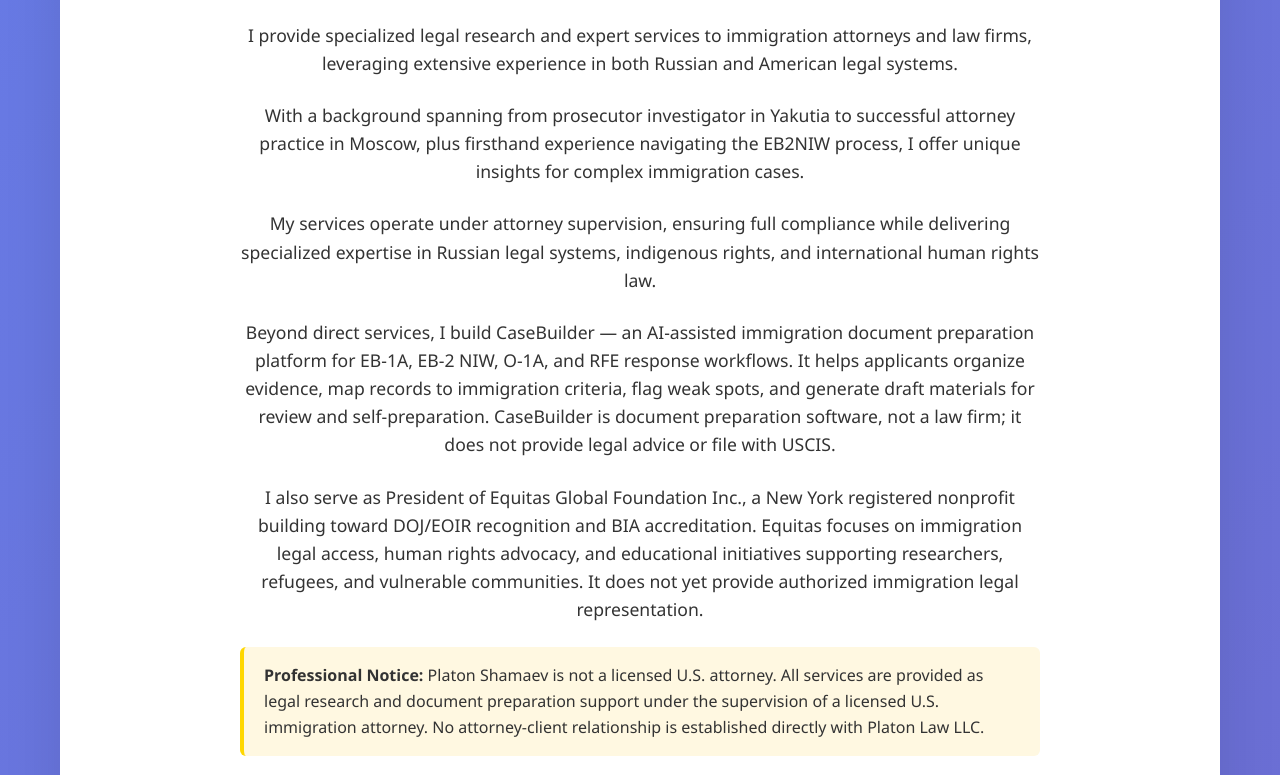
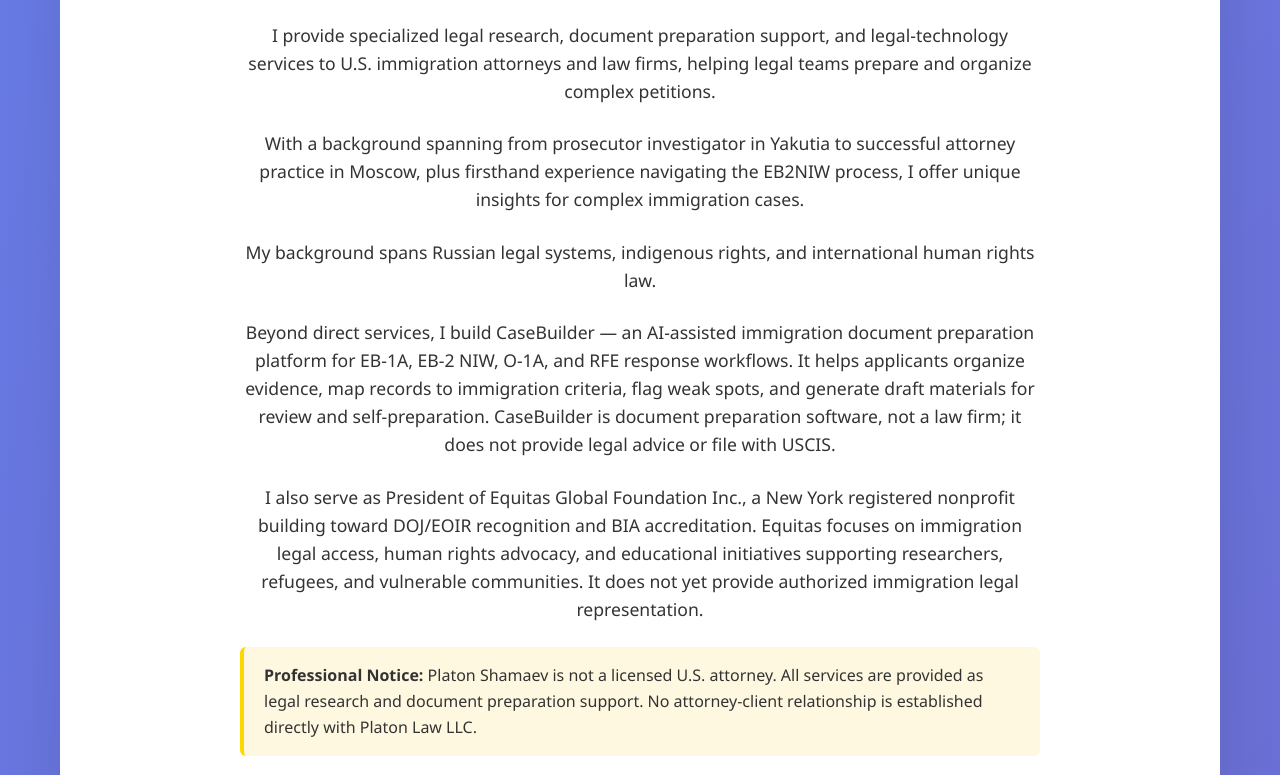
Before and after one commit to Pshamaev/platon.law, a website: page public/index.html in a window 1280 px wide. Shown: the part 805-1580 px from the top of the page. Drawn offline with Linux system fonts and the light colour scheme.

Commit message:
Revise legal service descriptions and disclaimers
Updated legal service descriptions and removed attorney supervision mention in several sections for clarity.

```diff
--- a/public/index.html
+++ b/public/index.html
@@ -530,13 +530,13 @@
             <section id="about" class="section">
                 <h2 data-i18n="about_title">Professional Legal Support Services</h2>
                 <p data-i18n="about_p1">
-                    I provide specialized legal research and expert services to immigration attorneys and law firms, leveraging extensive experience in both Russian and American legal systems.
+                    I provide specialized legal research, document preparation support, and legal-technology services to U.S. immigration attorneys and law firms, helping legal teams prepare and organize complex petitions.
                 </p>
                 <p data-i18n="about_p2">
                     With a background spanning from prosecutor investigator in Yakutia to successful attorney practice in Moscow, plus firsthand experience navigating the EB2NIW process, I offer unique insights for complex immigration cases.
                 </p>
                 <p data-i18n="about_p3">
-                    My services operate under attorney supervision, ensuring full compliance while delivering specialized expertise in Russian legal systems, indigenous rights, and international human rights law.
+                    My background spans Russian legal systems, indigenous rights, and international human rights law.
                 </p>
                 <p data-i18n="about_cb">
                     Beyond direct services, I build CaseBuilder — an AI-assisted immigration document preparation platform for EB-1A, EB-2 NIW, O-1A, and RFE response workflows. It helps applicants organize evidence, map records to immigration criteria, flag weak spots, and generate draft materials for review and self-preparation. CaseBuilder is document preparation software, not a law firm; it does not provide legal advice or file with USCIS.
@@ -546,7 +546,7 @@
                 </p>
                 <div style="background:#fff8e1;border-left:4px solid #FFD700;padding:16px 20px;border-radius:6px;margin-top:24px;text-align:left;max-width:800px;margin-left:auto;margin-right:auto;">
                     <strong data-i18n="disclaimer_title">Professional Notice:</strong>
-                    <span data-i18n="disclaimer_text"> Platon Shamaev is not a licensed U.S. attorney. All services are provided as legal research and document preparation support under the supervision of a licensed U.S. immigration attorney. No attorney-client relationship is established directly with Platon Law LLC.</span>
+                    <span data-i18n="disclaimer_text"> Platon Shamaev is not a licensed U.S. attorney. All services are provided as legal research and document preparation support. No attorney-client relationship is established directly with Platon Law LLC.</span>
                 </div>
             </section>
 
@@ -669,8 +669,15 @@
                     </div>
                     <div class="timeline-item right">
                         <div class="timeline-content">
-                            <h3 data-i18n="timeline6_title">Legal Research Services (2022–Present)</h3>
-                            <p data-i18n="timeline6_desc">Providing specialized legal research and expert services to U.S. immigration attorneys through Platon Law LLC.</p>
+                            <h3 data-i18n="timeline6_title">Legal Research & Document Services</h3>
+                            <p data-i18n="timeline6_desc">Specialized legal research, certified document translations, grant research for nonprofits, and legal-technology development through Platon Law LLC.</p>
+                        </div>
+                    </div>
+                    <div class="timeline-item left">
+                        <div class="timeline-content">
+                            <img src="nomas-badge.png" alt="Foundations of Immigration Legal Services — Completed (No Más)" style="float:right; width:88px; height:88px; margin:0 0 8px 14px;">
+                            <h3 data-i18n="timeline7_title">Immigration Law Training (2026)</h3>
+                            <p data-i18n="timeline7_desc">Completed the Fundamentals of Immigration Law course (NOMAS), earning the Foundations of Immigration Legal Services credential from No Mas Legal Clinic. Foundational training in U.S. immigration law.</p>
                         </div>
                     </div>
                 </div>
@@ -678,7 +685,7 @@
 
             <div style="background: linear-gradient(135deg, #667eea, #764ba2); padding: 50px 40px; text-align: center;">
                 <h2 style="color: white; font-size: 2rem; margin-bottom: 1rem;" data-i18n="mid_cta_title">Ready to Support Your Cases?</h2>
-                <p style="color: rgba(255,255,255,0.9); font-size: 1.1rem; margin-bottom: 2rem; max-width: 600px; margin-left: auto; margin-right: auto;" data-i18n="mid_cta_desc">Specialized expertise in Russian legal systems, EB-1A/EB-2 NIW case development, and asylum reports — delivered under attorney supervision.</p>
+                <p style="color: rgba(255,255,255,0.9); font-size: 1.1rem; margin-bottom: 2rem; max-width: 600px; margin-left: auto; margin-right: auto;" data-i18n="mid_cta_desc">Specialized expertise in Russian legal systems, EB-1A/EB-2 NIW case development, and asylum reports.</p>
                 <a href="#contact" class="cta-button" data-i18n="mid_cta_btn">Get Expert Analysis</a>
             </div>
 
@@ -760,7 +767,7 @@
                 </a>
             </p>
             <p style="margin-top: 10px; font-size: 0.9rem;">
-                <strong data-i18n="footer_disclaimer_title">Professional Disclaimer:</strong> <span data-i18n="footer_disclaimer">All services provided under attorney supervision. No attorney-client relationship established without formal engagement with supervising counsel.</span>
+                <strong data-i18n="footer_disclaimer_title">Professional Disclaimer:</strong> <span data-i18n="footer_disclaimer">No attorney-client relationship established.</span>
             </p>
         </div>
     </footer>
@@ -783,9 +790,9 @@
                 hero_description: 'Specialized legal research and expert services for immigration attorneys and law firms',
                 hero_cta: 'Discuss Your Firm\'s Needs',
                 about_title: 'Professional Legal Support Services',
-                about_p1: 'I provide specialized legal research and expert services to immigration attorneys and law firms, leveraging extensive experience in both Russian and American legal systems.',
+                about_p1: 'I provide specialized legal research, document preparation support, and legal-technology services to U.S. immigration attorneys and law firms, helping legal teams prepare and organize complex petitions.',
                 about_p2: 'With a background spanning from prosecutor investigator in Yakutia to successful attorney practice in Moscow, plus firsthand experience navigating the EB2NIW process, I offer unique insights for complex immigration cases.',
-                about_p3: 'My services operate under attorney supervision, ensuring full compliance while delivering specialized expertise in Russian legal systems, indigenous rights, and international human rights law.',
+                about_p3: 'My background spans Russian legal systems, indigenous rights, and international human rights law.',
                 about_cb: 'Beyond direct services, I build CaseBuilder — an AI-assisted immigration document preparation platform for EB-1A, EB-2 NIW, O-1A, and RFE response workflows. It helps applicants organize evidence, map records to immigration criteria, flag weak spots, and generate draft materials for review and self-preparation. CaseBuilder is document preparation software, not a law firm; it does not provide legal advice or file with USCIS.',
                 about_eq: 'I also serve as President of Equitas Global Foundation Inc., a New York registered nonprofit building toward DOJ/EOIR recognition and BIA accreditation. Equitas focuses on immigration legal access, human rights advocacy, and educational initiatives supporting researchers, refugees, and vulnerable communities. It does not yet provide authorized immigration legal representation.',
                 services_title: 'Services for Law Firms',
@@ -826,8 +833,10 @@
                 timeline4_desc: 'Human Rights Advocates Program graduate, selected from 120+ international applicants.',
                 timeline5_title: 'EB2NIW Approval (2022)',
                 timeline5_desc: 'Successfully obtained National Interest Waiver approval, providing firsthand experience with the process.',
-                timeline6_title: 'Legal Research Services (2022–Present)',
-                timeline6_desc: 'Providing specialized legal research and expert services to U.S. immigration attorneys through Platon Law LLC.',
+                timeline6_title: 'Legal Research & Document Services',
+                timeline6_desc: 'Specialized legal research, certified document translations, grant research for nonprofits, and legal-technology development through Platon Law LLC.',
+                timeline7_title: 'Immigration Law Training (2026)',
+                timeline7_desc: 'Completed the Fundamentals of Immigration Law course (NOMAS), earning the Foundations of Immigration Legal Services credential from No Mas Legal Clinic. Foundational training in U.S. immigration law.',
                 contact_title: 'Contact for Legal Services',
                 contact_intro: 'Ready to discuss how my expertise can support your immigration cases? Let\'s explore collaboration opportunities.',
                 form_firm: 'Law Firm / Attorney Name',
@@ -850,11 +859,11 @@
                 footer_rights: 'All rights reserved.',
                 footer_services: 'Legal Research Services | Expert Witness | Case Development Support',
                 footer_disclaimer_title: 'Professional Disclaimer:',
-                footer_disclaimer: 'All services provided under attorney supervision. No attorney-client relationship established without formal engagement with supervising counsel.',
+                footer_disclaimer: 'No attorney-client relationship established.',
                 disclaimer_title: 'Professional Notice:',
-                disclaimer_text: ' Platon Shamaev is not a licensed U.S. attorney. All services are provided as legal research and document preparation support under the supervision of a licensed U.S. immigration attorney. No attorney-client relationship is established directly with Platon Law LLC.',
+                disclaimer_text: ' Platon Shamaev is not a licensed U.S. attorney. All services are provided as legal research and document preparation support. No attorney-client relationship is established directly with Platon Law LLC.',
                 mid_cta_title: 'Ready to Support Your Cases?',
-                mid_cta_desc: 'Specialized expertise in Russian legal systems, EB-1A/EB-2 NIW case development, and asylum reports — delivered under attorney supervision.',
+                mid_cta_desc: 'Specialized expertise in Russian legal systems, EB-1A/EB-2 NIW case development, and asylum reports.',
                 mid_cta_btn: 'Get Expert Analysis',
                 doola_title: 'Need US Business Services?',
                 doola_desc: 'Complete business solution: LLC formation, bookkeeping, taxes, and analytics. Perfect for international entrepreneurs and professionals expanding to the US market.',
@@ -876,9 +885,9 @@
                 hero_description: 'Специализированные юридические исследования и экспертные услуги для иммиграционных адвокатов и юридических фирм',
                 hero_cta: 'Обсудить потребности вашей фирмы',
                 about_title: 'Профессиональные услуги правовой поддержки',
-                about_p1: 'Я предоставляю специализированные юридические исследования и экспертные услуги иммиграционным адвокатам и юридическим фирмам, используя обширный опыт работы в российской и американской правовых системах.',
+                about_p1: 'Я предоставляю специализированные юридические исследования, поддержку в подготовке документов и услуги в области юридических технологий для иммиграционных адвокатов и юридических фирм США, помогая юридическим командам готовить и структурировать сложные петиции.',
                 about_p2: 'Имея опыт работы от следователя прокуратуры в Якутии до успешной адвокатской практики в Москве, а также личный опыт прохождения процесса EB2NIW, я предлагаю уникальные решения для сложных иммиграционных дел.',
-                about_p3: 'Мои услуги оказываются под надзором адвоката, что обеспечивает полное соответствие требованиям при предоставлении специализированной экспертизы в области российских правовых систем, прав коренных народов и международного права прав человека.',
+                about_p3: 'Мой опыт охватывает российские правовые системы, права коренных народов и международное право прав человека.',
                 about_cb: 'Помимо прямых услуг, я развиваю CaseBuilder — AI-платформу подготовки иммиграционных документов по направлениям EB-1A, EB-2 NIW, O-1A и ответов на RFE. Она помогает заявителям организовать доказательства, сопоставить материалы с иммиграционными критериями, выявить слабые места и сформировать черновики материалов для проверки и самостоятельной подготовки. CaseBuilder — программное обеспечение для подготовки документов, не юридическая фирма; не предоставляет юридических консультаций и не подаёт документы в USCIS.',
                 about_eq: 'Я также являюсь президентом Equitas Global Foundation Inc., некоммерческой организации, зарегистрированной в штате Нью-Йорк, которая движется к получению признания DOJ/EOIR и аккредитации BIA. Equitas занимается доступом к иммиграционной правовой помощи, защитой прав человека и образовательными инициативами в поддержку исследователей, беженцев и уязвимых сообществ. Организация пока не предоставляет авторизованного иммиграционного юридического представительства.',
                 services_title: 'Услуги для юридических фирм',
@@ -919,8 +928,10 @@
                 timeline4_desc: 'Выпускник программы Human Rights Advocates Program, отобран из 120+ международных кандидатов.',
                 timeline5_title: 'Одобрение EB2NIW (2022)',
                 timeline5_desc: 'Успешное получение одобрения National Interest Waiver, предоставляющее личный опыт прохождения процесса.',
-                timeline6_title: 'Услуги правовых исследований (2022–настоящее время)',
-                timeline6_desc: 'Предоставление специализированных юридических исследований и экспертных услуг иммиграционным адвокатам через Platon Law LLC.',
+                timeline6_title: 'Услуги правовых исследований и документов',
+                timeline6_desc: 'Специализированные юридические исследования, заверенные переводы документов, грантовые исследования для некоммерческих организаций и разработка юридических технологий через Platon Law LLC.',
+                timeline7_title: 'Immigration Law Training (2026)',
+                timeline7_desc: 'Completed the Fundamentals of Immigration Law course (NOMAS), earning the Foundations of Immigration Legal Services credential from No Mas Legal Clinic. Foundational training in U.S. immigration law.',
                 contact_title: 'Контакты для юридических услуг',
                 contact_intro: 'Готовы обсудить, как моя экспертиза может поддержать ваши иммиграционные дела? Давайте изучим возможности сотрудничества.',
                 form_firm: 'Юридическая фирма / Имя адвоката',
@@ -943,11 +954,11 @@
                 footer_rights: 'Все права защищены.',
                 footer_services: 'Услуги правовых исследований | Эксперт-свидетель | Поддержка в разработке дел',
                 footer_disclaimer_title: 'Профессиональный отказ от ответственности:',
-                footer_disclaimer: 'Все услуги предоставляются под надзором адвоката. Отношения адвокат-клиент не устанавливаются без формального соглашения с курирующим адвокатом.',
+                footer_disclaimer: 'Отношения адвокат-клиент не устанавливаются.',
                 disclaimer_title: 'Профессиональное уведомление:',
-                disclaimer_text: ' Платон Шамаев не является лицензированным адвокатом США. Все услуги предоставляются в виде юридических исследований и подготовки документов под надзором лицензированного иммиграционного адвоката США. Отношения адвокат-клиент непосредственно с Platon Law LLC не устанавливаются.',
+                disclaimer_text: ' Платон Шамаев не является лицензированным адвокатом США. Все услуги предоставляются в виде юридических исследований и подготовки документов. Отношения адвокат-клиент непосредственно с Platon Law LLC не устанавливаются.',
                 mid_cta_title: 'Готовы поддержать ваши дела?',
-                mid_cta_desc: 'Специализированная экспертиза по российскому праву, разработка дел EB-1A/EB-2 NIW и экспертные заключения по убежищу — под надзором лицензированного адвоката.',
+                mid_cta_desc: 'Специализированная экспертиза по российскому праву, разработка дел EB-1A/EB-2 NIW и экспертные заключения по убежищу.',
                 mid_cta_btn: 'Получить экспертный анализ',
                 doola_title: 'Нужны бизнес-услуги в США?',
                 doola_desc: 'Комплексное бизнес-решение: регистрация LLC, ведение бухгалтерии, налоги и аналитика. Идеально для международных предпринимателей и специалистов, выходящих на американский рынок.',
```
